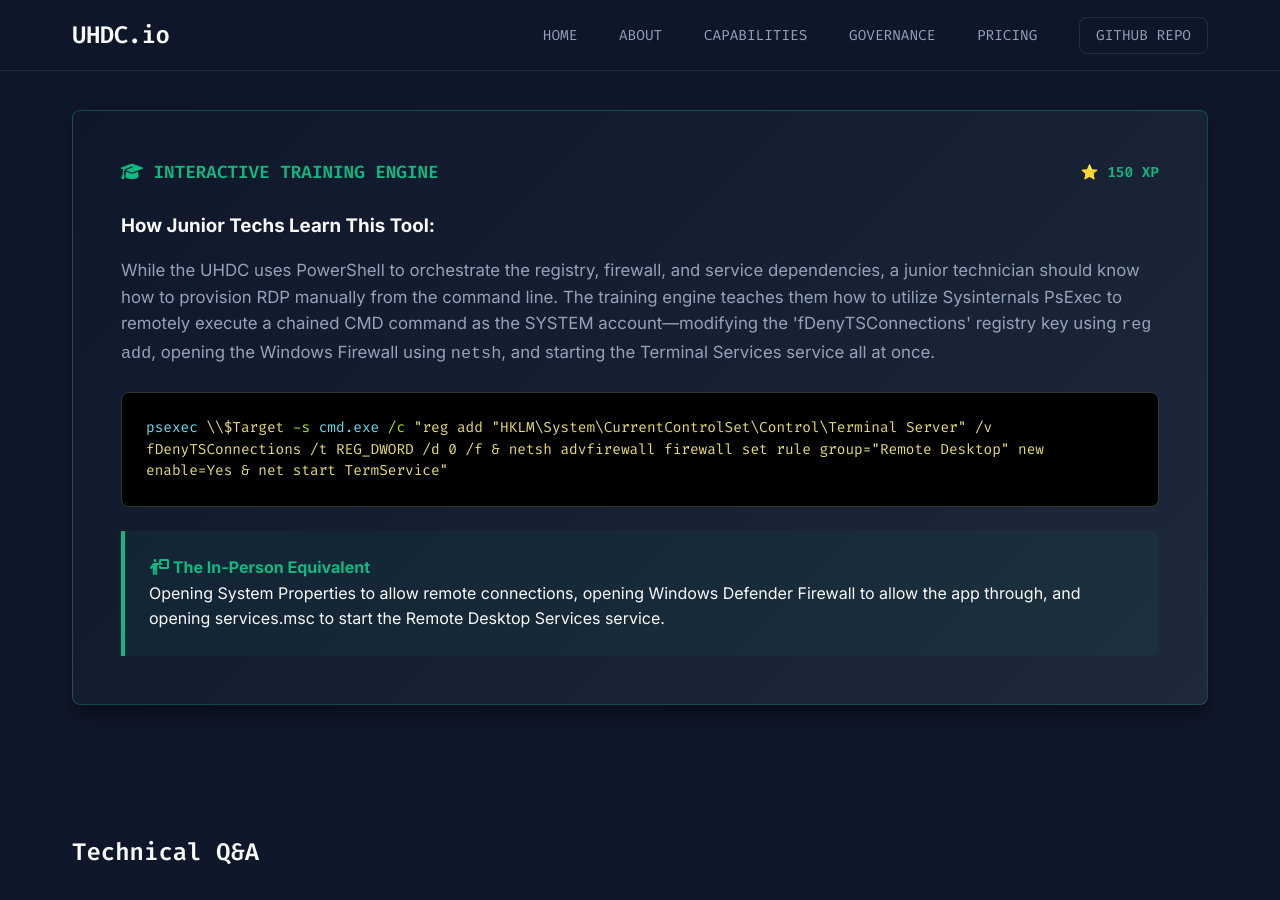
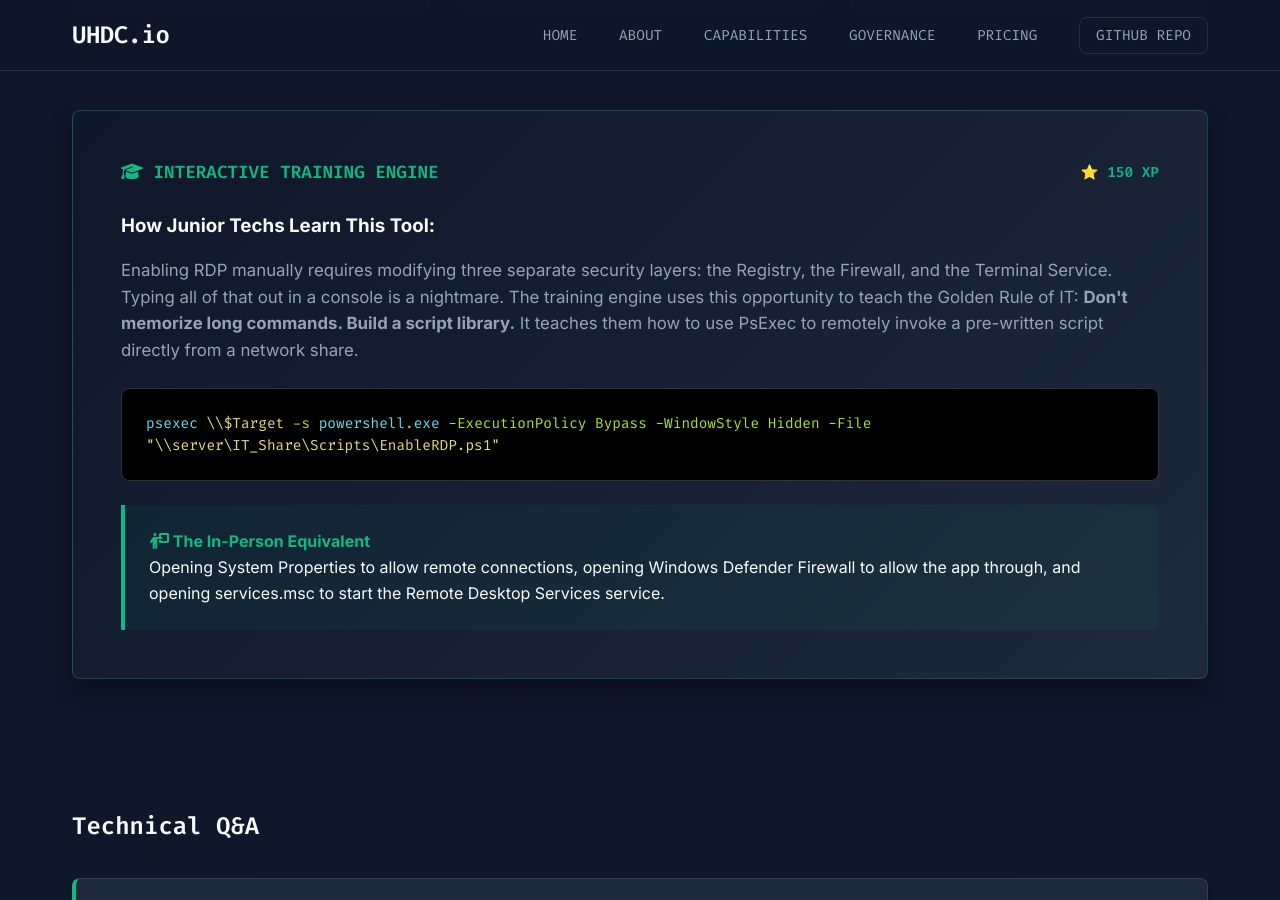
Before and after one commit to BobbyBurnsy/UHDC.io, a Jekyll site: the page built from enable-remote-desktop.html, in a window 1280 px wide and 900 px high, scrolled down 1123 px. Built offline with Jekyll 4.4.1, drawn with Linux system fonts in a browser that asks for light colours; some of the changed text lies outside the part shown.

Commit message:
Update enable-remote-desktop.html

```diff
--- a/enable-remote-desktop.html
+++ b/enable-remote-desktop.html
@@ -25,7 +25,7 @@ title: "Remote Access Provisioning"
             <span style="color: var(--accent-green); font-size: 0.8rem;">● CONNECTED</span>
         </div>
         <div class="mock-ui-body">
-            <p style="color: var(--text-primary); margin-bottom: 1rem;">[UHDC] REMOTE DESKTOP CONFIGURATION</p>
+            <p style="color: var(--text-primary); margin-bottom: 1rem;">[UHDC] ENABLE REMOTE DESKTOP</p>
 
             <p style="color: var(--text-secondary); margin-bottom: 0.2rem;">[i] Connecting to LAPTOP-US-4829 via WinRM...</p>
             <p style="color: var(--text-muted); margin-bottom: 0.2rem;"> > [1/3] Enabling RDP in Registry...</p>
@@ -78,11 +78,11 @@ title: "Remote Access Provisioning"
 
         <h3 style="color: var(--text-primary); margin-bottom: 1rem;">How Junior Techs Learn This Tool:</h3>
         <p style="color: var(--text-secondary); font-size: 1.05rem; line-height: 1.6; margin-bottom: 1.5rem;">
-            While the UHDC uses PowerShell to orchestrate the registry, firewall, and service dependencies, a junior technician should know how to provision RDP manually from the command line. The training engine teaches them how to utilize Sysinternals PsExec to remotely execute a chained CMD command as the SYSTEM account—modifying the 'fDenyTSConnections' registry key using <code>reg add</code>, opening the Windows Firewall using <code>netsh</code>, and starting the Terminal Services service all at once.
+            Enabling RDP manually requires modifying three separate security layers: the Registry, the Firewall, and the Terminal Service. Typing all of that out in a console is a nightmare. The training engine uses this opportunity to teach the Golden Rule of IT: <strong>Don't memorize long commands. Build a script library.</strong> It teaches them how to use PsExec to remotely invoke a pre-written script directly from a network share.
         </p>
 
         <div class="mock-code">
-            <span class="cmd">psexec</span> <span class="str">\\$Target</span> <span class="param">-s</span> <span class="cmd">cmd.exe</span> <span class="param">/c</span> <span class="str">"reg add &quot;HKLM\System\CurrentControlSet\Control\Terminal Server&quot; /v fDenyTSConnections /t REG_DWORD /d 0 /f & netsh advfirewall firewall set rule group=&quot;Remote Desktop&quot; new enable=Yes & net start TermService"</span>
+            <span class="cmd">psexec</span> <span class="str">\\$Target</span> <span class="param">-s</span> <span class="cmd">powershell.exe</span> <span class="param">-ExecutionPolicy Bypass -WindowStyle Hidden -File</span> <span class="str">"\\server\IT_Share\Scripts\EnableRDP.ps1"</span>
         </div>
 
         <div class="mock-inperson" style="border-left-color: var(--accent-green); background: rgba(16, 185, 129, 0.05);">
```
Also changed, not shown: other parts of enable-remote-desktop.html (+2 -2 lines).
